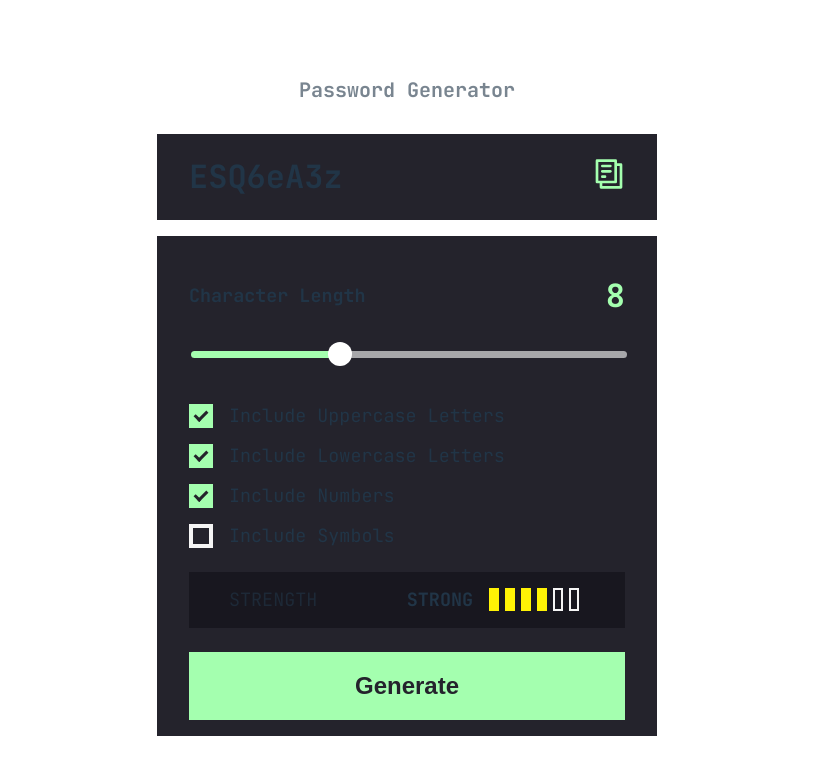
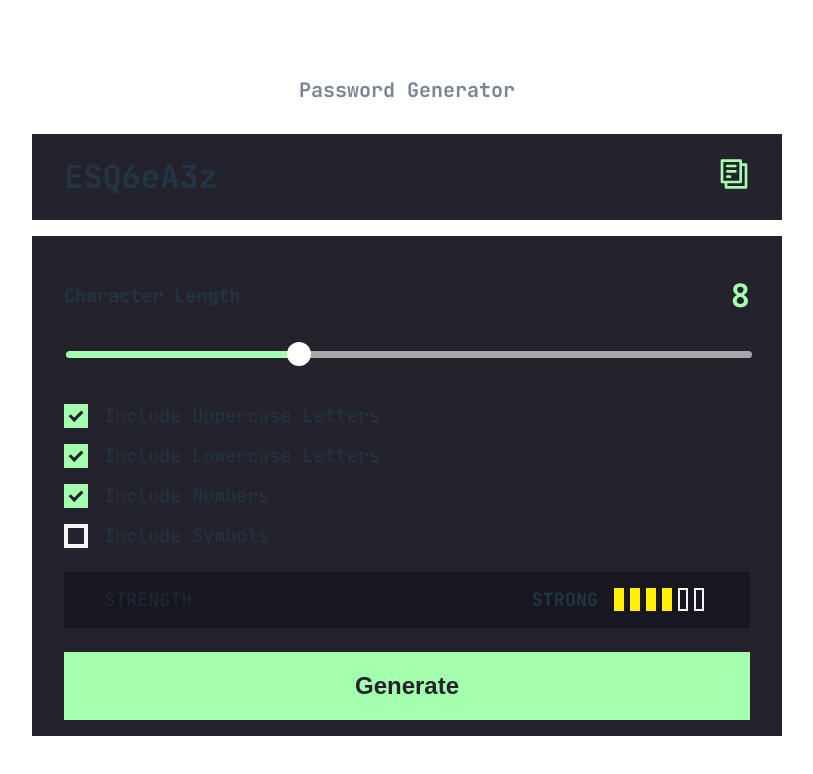
Before and after one commit to jueet/password-generator, a React (Vite) app: page / in a window 1280 px wide. Shown: the top 774 px of the page, without its empty margins (233-1046 px from the left). Built offline with nearby package versions, Linux system fonts and the light colour scheme; the HTML template or start-up script is replaced by a standard one.

Commit message:
Update App component width to 750px

```diff
--- a/src/App.css
+++ b/src/App.css
@@ -15,7 +15,7 @@
 }
 
 .App {
-  width: 500px;
+  width: 750px;
   font-size: 1.15rem;
 }
 
```
